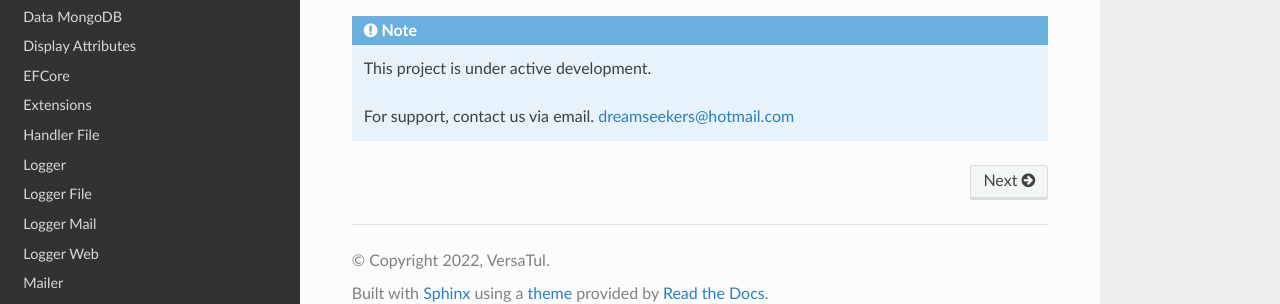
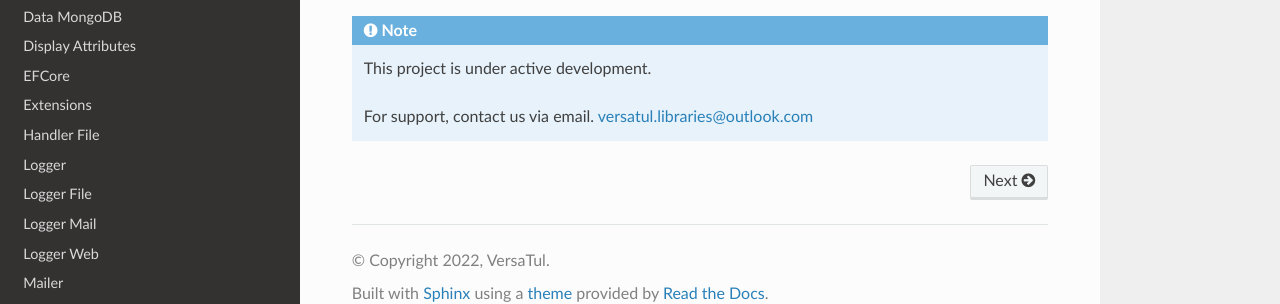
Before and after one commit to BjornWilliams/DocsVersaTul, a Sphinx documentation site: the page built from docs/source/index.rst, in a window 1280 px wide. Shown: the part 480-784 px from the top of the page. Built offline with Sphinx 7.4.7 and the Read the Docs theme 2.0.0, drawn with Linux system fonts in a browser that asks for light colours.

Commit message:
Update index.rst

```diff
--- a/docs/source/index.rst
+++ b/docs/source/index.rst
@@ -20,7 +20,7 @@ The library is made up of several packages that provides functionality such as:
 
    This project is under active development.
 
-   For support, contact us via email. dreamseekers@hotmail.com
+   For support, contact us via email. versatul.libraries@outlook.com
 
 
 .. toctree::
```
